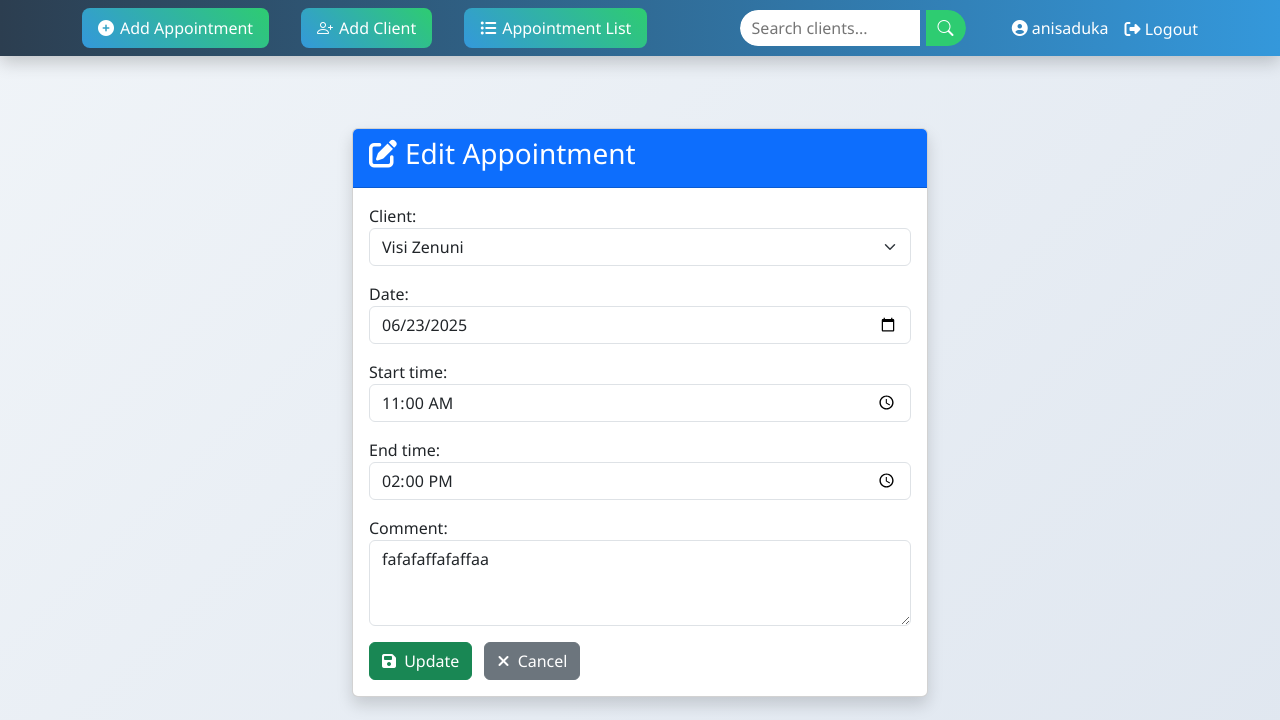
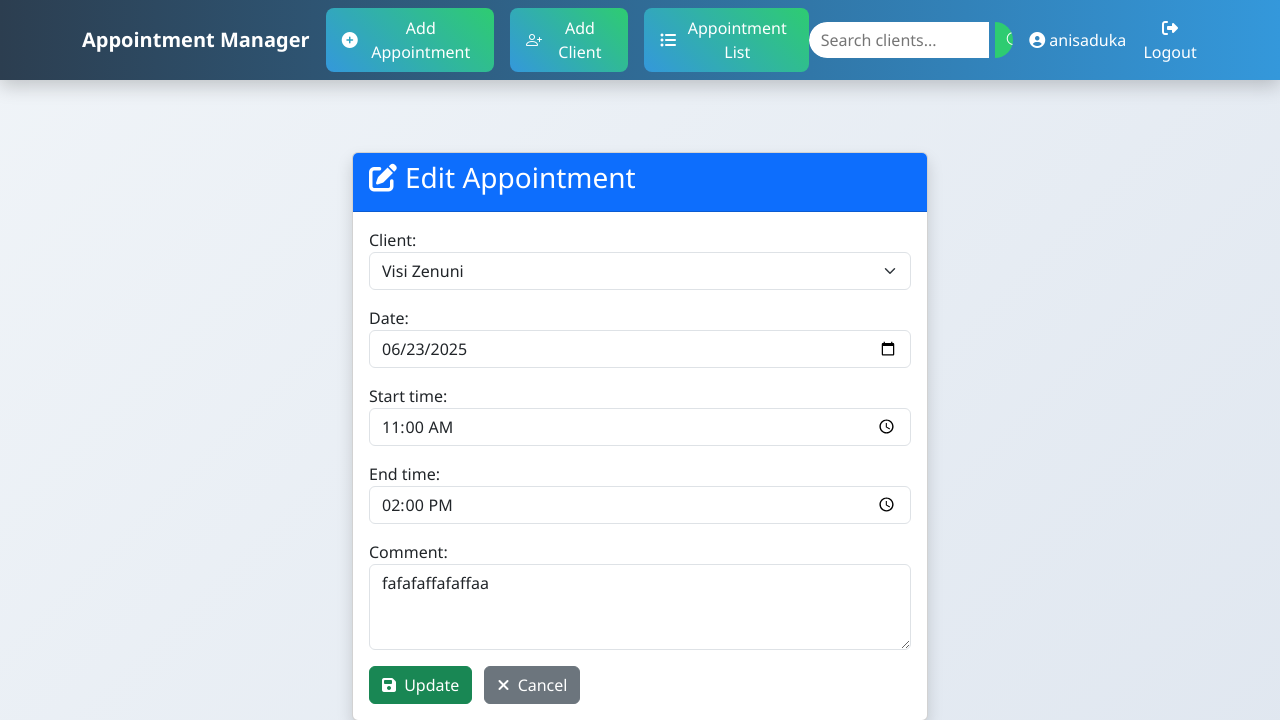
Before and after one commit to BoraZeneli/appointment-manager, a Django app: page /appointments/edit/17/ in a window 1280 px wide. Shown: the top 720 px of the page. Run offline with Django 5.2, Linux system fonts and the light colour scheme; a user stored in the database is signed in; data comes from the database, SQL or seed files in the repository; both versions use the stored data as it was after the commit.

Commit message:
Shtova video demo në dosjen media dhe disa përmirësime në views.py dhe template

```diff
--- a/takime_project/takime/apps.py
+++ b/takime_project/takime/apps.py
@@ -1,6 +1,10 @@
 from django.apps import AppConfig
-
+from django.core.cache import cache
 
 class TakimeConfig(AppConfig):
     default_auto_field = 'django.db.models.BigAutoField'
     name = 'takime'
+
+    def ready(self):
+        cache.clear()
+        print("✔ Cache cleared on startup.")
--- a/takime_project/takime/forms.py
+++ b/takime_project/takime/forms.py
@@ -2,6 +2,8 @@
 from .models import Appointment, Client
 from django.contrib.auth.models import User
 from django.contrib.auth.forms import UserCreationForm
+from django.core.exceptions import ValidationError
+from django.utils import timezone
 
 class UserRegisterForm(UserCreationForm):
     email = forms.EmailField(required=True)
@@ -27,9 +29,35 @@
         model = Appointment
         fields = ['client', 'date', 'start_time', 'end_time', 'comment']
         widgets = {
-    'client': forms.Select(attrs={'class': 'form-select'}),
-    'date': forms.DateInput(attrs={'class': 'form-control', 'type': 'date'}),
-    'start_time': forms.TimeInput(attrs={'class': 'form-control', 'type': 'time'}),
-    'end_time': forms.TimeInput(attrs={'class': 'form-control', 'type': 'time'}),
-    'comment': forms.Textarea(attrs={'class': 'form-control', 'rows': 3}),
-}
+            'client': forms.Select(attrs={'class': 'form-select'}),
+            'date': forms.DateInput(attrs={'class': 'form-control', 'type': 'date'}),
+            'start_time': forms.TimeInput(attrs={'class': 'form-control', 'type': 'time'}),
+            'end_time': forms.TimeInput(attrs={'class': 'form-control', 'type': 'time'}),
+            'comment': forms.Textarea(attrs={'class': 'form-control', 'rows': 3}),
+        }
+
+    def clean(self):
+        cleaned_data = super().clean()
+        date = cleaned_data.get('date')
+        start_time = cleaned_data.get('start_time')
+        end_time = cleaned_data.get('end_time')
+        client = cleaned_data.get('client')
+
+        if start_time and end_time and start_time >= end_time:
+            raise ValidationError("End time must be after start time.")
+
+        # Query for overlapping appointments on the same date
+        overlapping = Appointment.objects.filter(
+            date=date,
+            start_time__lt=end_time,
+            end_time__gt=start_time,
+        )
+
+        # If editing, exclude the current instance
+        if self.instance.pk:
+            overlapping = overlapping.exclude(pk=self.instance.pk)
+
+        if overlapping.exists():
+            raise ValidationError("This appointment overlaps with another appointment.")
+
+        return cleaned_data
--- a/takime_project/takime/templates/takime/base.html
+++ b/takime_project/takime/templates/takime/base.html
@@ -49,11 +49,6 @@
             box-shadow: 0 4px 12px rgba(52, 152, 219, 0.4);
             color: #fff !important;
         }
-        /* Rrit hapësirën midis butonave në navbar */
-        .navbar-nav.me-auto.d-flex.align-items-center {
-            gap: 32px; /* rritet hapësira */
-        }
-        /* Style for search input inside btn-modern container */
         .search-form {
             display: flex;
             align-items: center;
@@ -86,15 +81,17 @@
 
 <nav class="navbar navbar-expand-lg">
   <div class="container">
-
+    <a class="navbar-brand fw-bold" href="{% url 'appointment_list' %}">
+      Appointment Manager
+    </a>
     <button class="navbar-toggler" type="button" data-bs-toggle="collapse" data-bs-target="#navbarNav"
       aria-controls="navbarNav" aria-expanded="false" aria-label="Toggle navigation">
       <span class="navbar-toggler-icon"></span>
     </button>
 
     <div class="collapse navbar-collapse" id="navbarNav">
-      <ul class="navbar-nav me-auto d-flex align-items-center">
       {% if user.is_authenticated %}
+        <ul class="navbar-nav me-auto d-flex align-items-center gap-3">
           <li>
             <a href="{% url 'add_appointment' %}" class="btn btn-modern">
               <i class="fas fa-plus-circle"></i> Add Appointment
@@ -110,23 +107,24 @@
               <i class="fas fa-list-ul"></i> Appointment List
             </a>
           </li>
-        {% endif %}
         </ul>
 
         <form class="search-form ms-auto" method="get" action="{% url 'appointment_list' %}">
           <input type="search" placeholder="Search clients..." aria-label="Search" name="search" value="{{ search_query|default:'' }}">
           <button type="submit"><i class="bi bi-search"></i></button>
         </form>
+      {% endif %}
 
-      <ul class="navbar-nav ms-auto">
+      <ul class="navbar-nav ms-3">
         {% if user.is_authenticated %}
           <li class="nav-item d-flex align-items-center me-3">
-            <i class="fas fa-user-circle me-1 text-white"></i> <span class="text-white">{{ user.username }}</span>
+            <i class="fas fa-user-circle me-1 text-white"></i>
+            <span class="text-white">{{ user.username }}</span>
           </li>
           <li class="nav-item">
             <form method="post" action="{% url 'logout' %}">
               {% csrf_token %}
-              <button type="submit" class="btn btn-link nav-link text-white p-0" style="display: inline; border: none; background: none;">
+              <button type="submit" class="btn btn-link nav-link text-white p-0" style="border: none; background: none;">
                 <i class="fas fa-sign-out-alt"></i> Logout
               </button>
             </form>
--- a/takime_project/takime/templates/takime/edit_appointment.html
+++ b/takime_project/takime/templates/takime/edit_appointment.html
@@ -3,8 +3,6 @@
 {% block title %}Edit Appointment{% endblock %}
 
 {% block content %}
-
-
 
 <div class="container py-5" style="max-width: 600px;">
   <div class="card shadow rounded">
@@ -12,6 +10,18 @@
       <h3><i class="fas fa-edit me-2"></i>Edit Appointment</h3>
     </div>
     <div class="card-body">
+
+      {# Non-field errors (p.sh. mbivendosje) #}
+      {% if form.non_field_errors %}
+        <div class="alert alert-danger">
+          <ul class="mb-0">
+            {% for error in form.non_field_errors %}
+              <li>{{ error }}</li>
+            {% endfor %}
+          </ul>
+        </div>
+      {% endif %}
+
       <form method="POST" novalidate>
         {% csrf_token %}
 
--- a/takime_project/takime/views.py
+++ b/takime_project/takime/views.py
@@ -1,15 +1,14 @@
 from django.shortcuts import render, redirect, get_object_or_404
 from django.contrib import messages
 from .models import Appointment, Client
-from .forms import AppointmentForm, ClientForm
+from .forms import AppointmentForm, ClientForm, UserRegisterForm
 from django.utils import timezone
 from datetime import timedelta
 from django.db.models import Q
 from django.core.paginator import Paginator
-from django.contrib.auth import login
-from django.contrib.auth.decorators import login_required  # << this line was missing
-from .forms import UserRegisterForm
+from django.contrib.auth.decorators import login_required
 from django.contrib.auth.forms import UserCreationForm
+from django.contrib.auth.views import LogoutView, LoginView
 
 
 def register(request):
@@ -24,6 +23,7 @@
         form = UserCreationForm()
     return render(request, 'takime/register.html', {'form': form})
 
+
 @login_required(login_url='login')
 def add_client(request):
     if request.method == 'POST':
@@ -32,12 +32,13 @@
             first_name = form.cleaned_data['first_name']
             last_name = form.cleaned_data['last_name']
             phone_number = form.cleaned_data['phone_number']
-            email = form.cleaned_data['email']
 
             # Check if client already exists
-            if Client.objects.filter(first_name__iexact=first_name,
-                                     last_name__iexact=last_name,
-                                     phone_number=phone_number).exists():
+            if Client.objects.filter(
+                first_name__iexact=first_name,
+                last_name__iexact=last_name,
+                phone_number=phone_number
+            ).exists():
                 messages.error(request, "This client already exists.")
             else:
                 form.save()
@@ -47,6 +48,7 @@
         form = ClientForm()
 
     return render(request, 'takime/add_client.html', {'form': form})
+
 
 @login_required(login_url='login')
 def appointment_list(request):
@@ -65,30 +67,23 @@
 
     return render(request, 'takime/appointment_list.html', {'appointments': page_obj, 'search_query': search_query})
 
+
 @login_required(login_url='login')
 def add_appointment(request):
     if request.method == 'POST':
         form = AppointmentForm(request.POST)
         if form.is_valid():
             new_appointment = form.save(commit=False)
-
-            # Check for overlapping appointments
-            overlapping = Appointment.objects.filter(
-                Q(start_time__lt=new_appointment.end_time) &
-                Q(end_time__gt=new_appointment.start_time)
-            ).exists()
-
-            if overlapping:
-                messages.error(request, "There is already an appointment scheduled for this date and time.")
-                return render(request, 'takime/add_appointment.html', {'form': form, 'overlapping': True})
-
+            new_appointment.user = request.user
             new_appointment.save()
             messages.success(request, "Appointment added successfully.")
             return redirect('appointment_list')
+        # Nëse form nuk është valid, gabimet do shfaqen në template
     else:
         form = AppointmentForm()
 
     return render(request, 'takime/add_appointment.html', {'form': form})
+
 
 @login_required(login_url='login')
 def edit_appointment(request, pk):
@@ -98,21 +93,11 @@
         form = AppointmentForm(request.POST, instance=appointment)
         if form.is_valid():
             edited_appointment = form.save(commit=False)
-
-            # Check for overlapping appointments on the same date and time, excluding current one
-            overlapping = Appointment.objects.filter(
-                date=edited_appointment.date,
-                start_time__lt=edited_appointment.end_time,
-                end_time__gt=edited_appointment.start_time
-            ).exclude(pk=pk).exists()
-
-            if overlapping:
-                messages.error(request, "There is already an appointment scheduled for this date and time.")
-                return render(request, 'takime/edit_appointment.html', {'form': form})
-
+            edited_appointment.user = request.user
             edited_appointment.save()
             messages.success(request, "Appointment updated successfully.")
             return redirect('appointment_list')
+        # Nëse form nuk është valid, gabimet do shfaqen në template
     else:
         form = AppointmentForm(instance=appointment)
 
@@ -135,11 +120,9 @@
         date=timezone.localdate() + timedelta(days=1)
     )
     for appointment in upcoming:
-        # Here you would integrate an SMS/email API if you use one
+        # Integrimi me SMS/email API nëse do të përdoret
         print(f"Reminder for {appointment.client} on {appointment.date} at {appointment.start_time}")
 
-
-from django.contrib.auth.views import LogoutView
 
 class CustomLogoutView(LogoutView):
     next_page = 'login'
@@ -149,12 +132,9 @@
         return super().dispatch(request, *args, **kwargs)
 
 
-from django.contrib.auth.views import LoginView
-from django.contrib import messages
-
 class CustomLoginView(LoginView):
     template_name = 'takime/login.html'
 
     def form_valid(self, form):
-        messages.success(self.request, f"Welcome back, {form.get_user().username}!")
+        messages.success(self.request, f"Welcome, {form.get_user().username}!")
         return super().form_valid(form)
--- a/takime_project/takime_project/settings.py
+++ b/takime_project/takime_project/settings.py
@@ -37,8 +37,8 @@
     'django.contrib.sessions',
     'django.contrib.messages',
     'django.contrib.staticfiles',
-    'takime',
     'widget_tweaks',
+    'takime.apps.TakimeConfig',
 ]
 
 MIDDLEWARE = [
```
Also changed, not shown: takime_project/takime/templates/takime/add_appointment.html (+18 -0 lines), takime_project/db.sqlite3, takime_project/takime/models.py (line endings or trailing spaces), 1 other file. Lines whose indentation alone changed are shown as unchanged.
